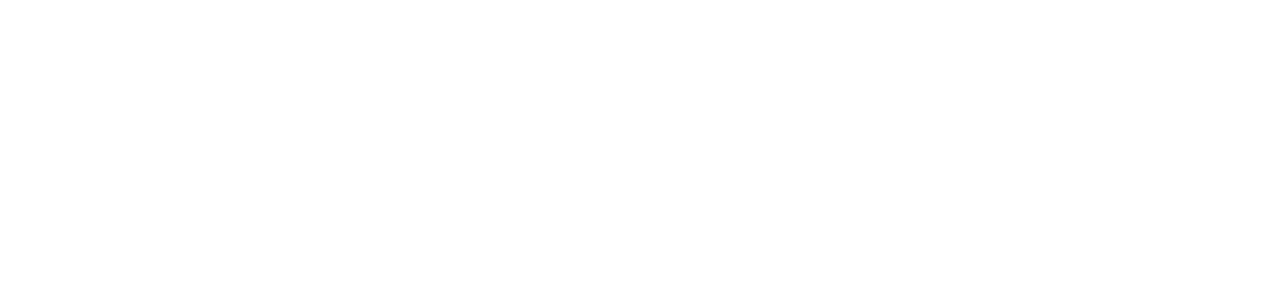
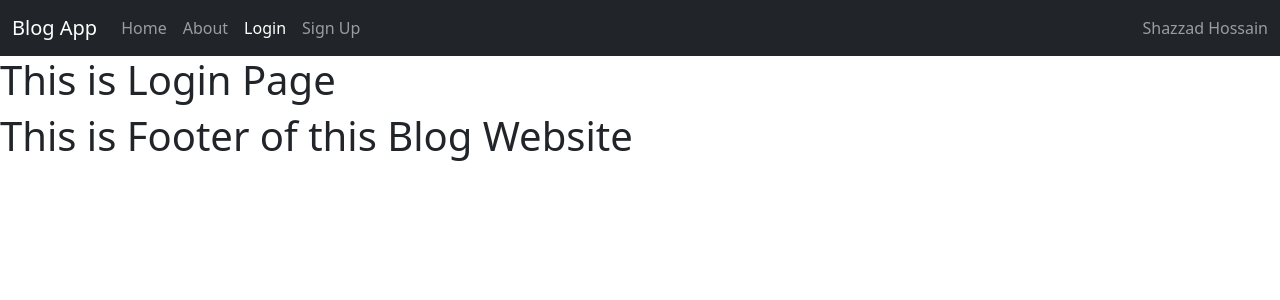
Before and after one commit to shazzadhk/blog-app-frontend-react, a React (Create React App) app: page /login in a window 1280 px wide. Before the commit this address had no page. Shown: the top 300 px of the page. Built offline with nearby package versions, Linux system fonts and the light colour scheme.

Commit message:
add some components and pages

```diff
--- a/package.json
+++ b/package.json
@@ -9,6 +9,7 @@
     "bootstrap": "^5.2.0",
     "react": "^18.2.0",
     "react-dom": "^18.2.0",
+    "react-router": "^6.3.0",
     "react-router-dom": "^6.3.0",
     "react-scripts": "5.0.1",
     "reactstrap": "^9.1.3",
--- a/src/About.js
+++ /dev/null
@@ -1,9 +0,0 @@
-const About = () => {
-    return(
-        <>
-            <h1>This is About Page</h1>
-		 <p>You can find all details of this project in this page</p>
-        </>
-    )
-}
-export default About;
--- a/src/App.js
+++ b/src/App.js
@@ -2,15 +2,19 @@
 import './App.css';
 import 'bootstrap/dist/css/bootstrap.min.css';
 import { BrowserRouter,Routes,Route } from 'react-router-dom';
-import Home from './Home';
-import About from './About';
+import Home from './pages/Home';
+import About from './pages/About';
+import Login from './pages/Login';
+import Registration from './pages/Registration';
 
 function App() {
   return (
     <BrowserRouter>
       <Routes>
-        <Route path='/home' element={<Home/>}/>
+        <Route path='/' element={<Home/>}/>
         <Route path='/about' element={<About/>}/>
+        <Route path='/login' element={<Login/>}/>
+        <Route path='/signup' element={<Registration/>}/>
       </Routes>
     </BrowserRouter>
   );
--- /dev/null
+++ b/src/components/Layout.js
@@ -0,0 +1,13 @@
+import NavigationMenu from "./NavigationMenu";
+
+
+const Layout = ({children}) => {
+    return(
+        <div className="container-fluid p-0 m-0">
+            <NavigationMenu/>
+            {children}
+            <h1>This is Footer of this Blog Website</h1>
+        </div>
+    )
+};
+export default Layout;
--- /dev/null
+++ b/src/components/NavigationMenu.js
@@ -0,0 +1,73 @@
+
+import {
+  Collapse,
+  Navbar,
+  NavbarToggler,
+  NavbarBrand,
+  Nav,
+  NavItem,
+  NavLink,
+  NavbarText,
+} from 'reactstrap';
+
+import {NavLink as ReactLink} from "react-router-dom";
+
+const NavigationMenu = () => {
+    return(
+      <div>
+      <Navbar color='dark' dark expand='md' fixed=''>
+        <NavbarBrand tag={ReactLink} to="/">Blog App</NavbarBrand>
+        <NavbarToggler/>
+        <Collapse navbar>
+          <Nav className="me-auto" navbar>
+            <NavItem>
+              <NavLink tag={ReactLink} to="/">Home</NavLink>
+            </NavItem>
+            <NavItem>
+              <NavLink tag={ReactLink} to="/about">
+                About
+              </NavLink>
+            </NavItem>
+            <NavItem>
+              <NavLink tag={ReactLink} to="/login">
+                Login
+              </NavLink>
+            </NavItem>
+            <NavItem>
+              <NavLink tag={ReactLink} to="/signup">
+                Sign Up
+              </NavLink>
+            </NavItem>
+
+            {/* <UncontrolledDropdown nav inNavbar>
+              <DropdownToggle nav caret>
+                More
+              </DropdownToggle>
+              <DropdownMenu right>
+                <DropdownItem>Services</DropdownItem>
+                <DropdownItem>
+                <NavItem>
+                  <NavLink tag={ReactLink} to="/about">
+                    About
+                  </NavLink>
+                  </NavItem>
+                </DropdownItem>
+                <DropdownItem divider />
+                <DropdownItem>
+                  <NavItem>
+                  <NavLink tag={ReactLink} to="/signup">
+                    Sign Up
+                  </NavLink>
+                  </NavItem>
+                </DropdownItem>
+              </DropdownMenu>
+            </UncontrolledDropdown> */}
+          </Nav>
+          <NavbarText>Shazzad Hossain</NavbarText>
+        </Collapse>
+      </Navbar>
+    </div>
+    )
+}
+
+export default NavigationMenu;
--- /dev/null
+++ b/src/pages/About.js
@@ -0,0 +1,13 @@
+
+import Layout from './../components/Layout';
+
+const About = () => {
+
+    return(
+        <Layout>
+            <h1>This is About Page</h1>
+		    <p>You can find all details of this project in this page</p>
+        </Layout>
+    )
+}
+export default About;
--- a/src/Home.js
+++ b/src/pages/Home.js
@@ -1,8 +1,11 @@
+
+import Layout from './../components/Layout';
+
 const Home = () => {
     return(
-        <>
+        <Layout>
             <h1>This is Home Page</h1>
-        </>
+        </Layout>
     )
 }
 
--- /dev/null
+++ b/src/pages/Login.js
@@ -0,0 +1,12 @@
+
+import Layout from './../components/Layout';
+
+const Login = () => {
+    return(
+        <Layout>
+            <h1>This is Login Page</h1>
+        </Layout>
+    )
+};
+
+export default Login;
--- /dev/null
+++ b/src/pages/Registration.js
@@ -0,0 +1,13 @@
+
+import Layout from './../components/Layout';
+
+const Registration = () => {
+
+    return(
+        <Layout>
+            <h1>This is Registration Page</h1>
+        </Layout>
+    )
+};
+
+export default Registration;
```
Also changed, not shown: 1 other file (tests, documents, lock files or other folders).
